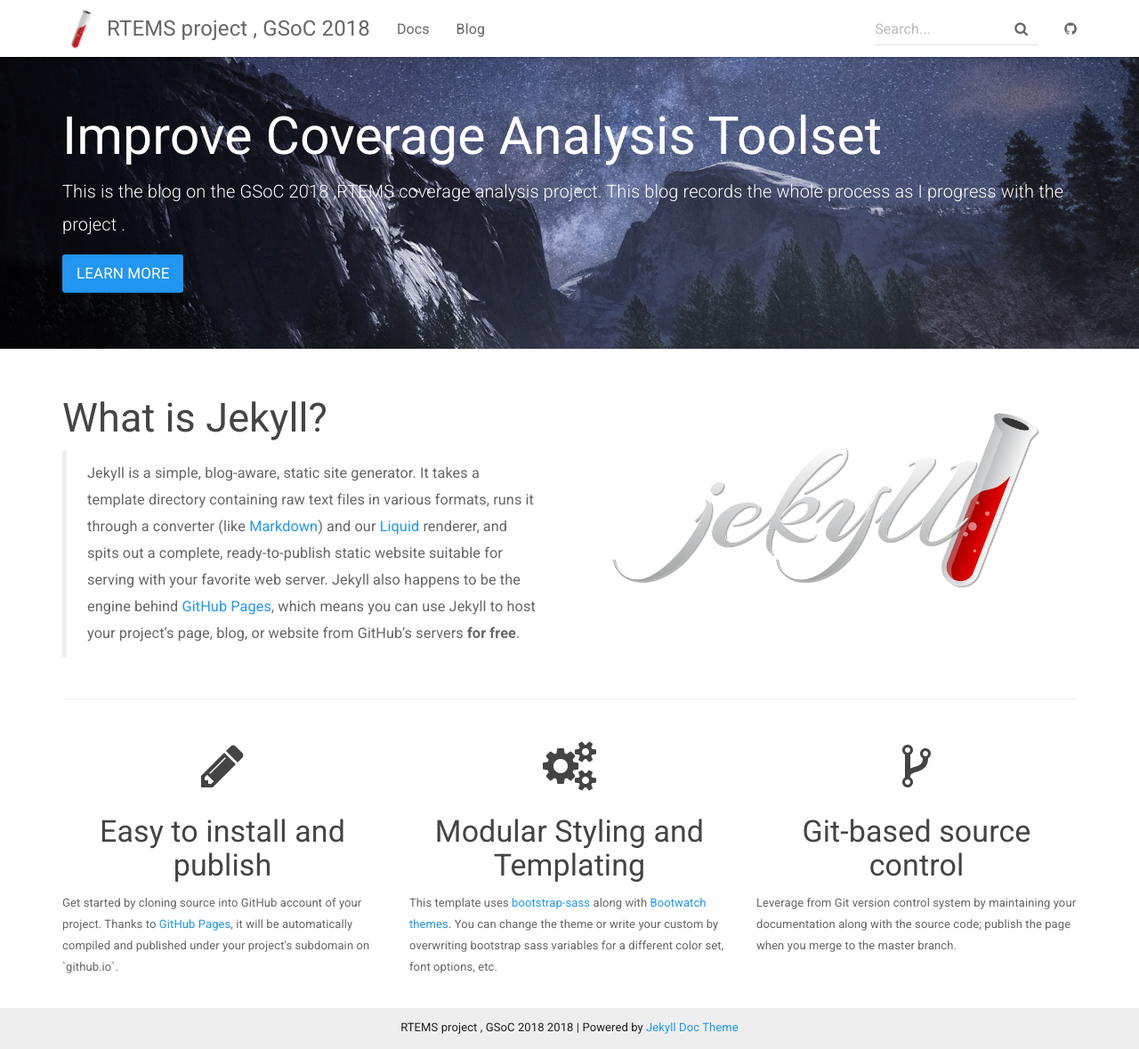
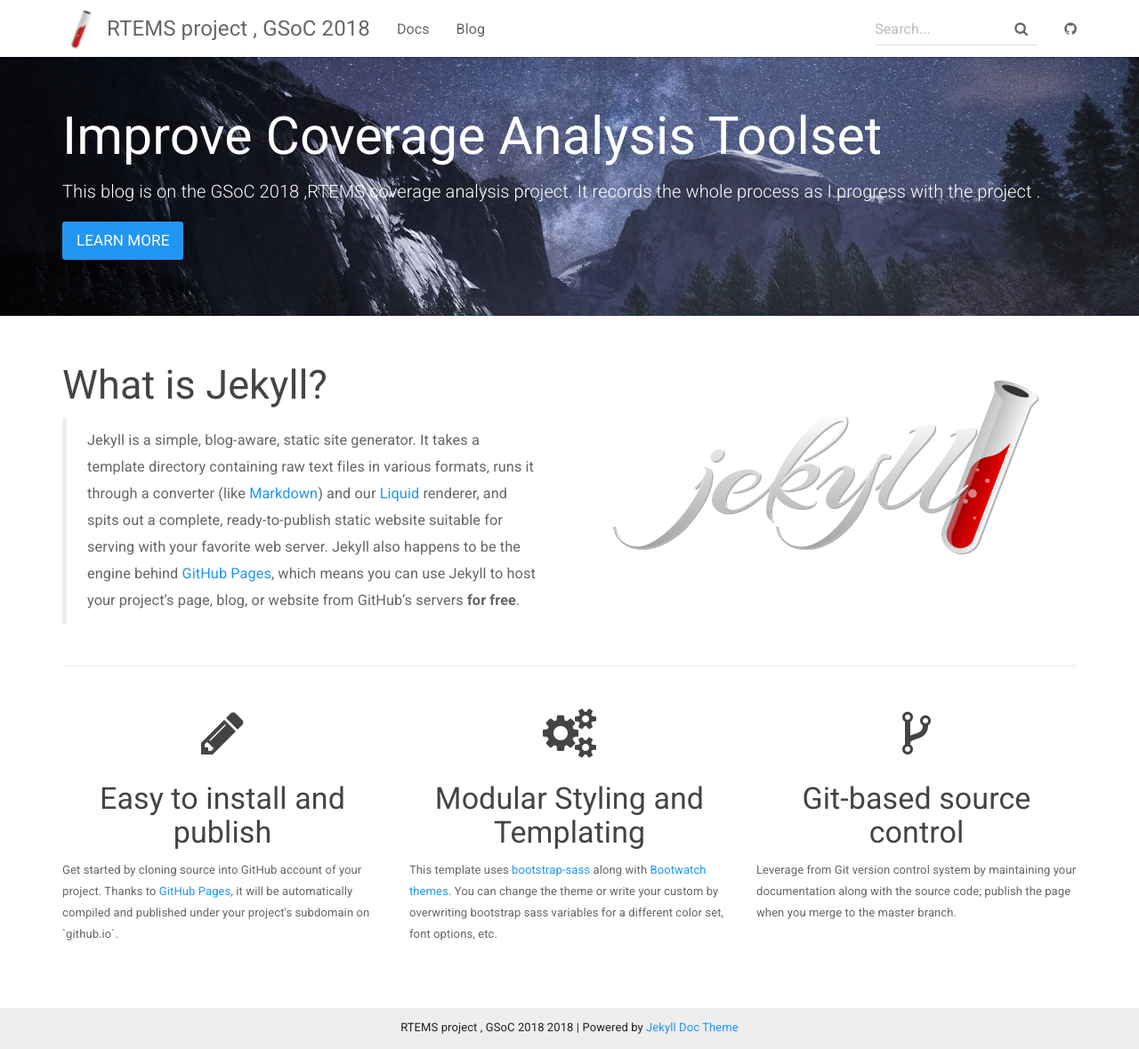
Before and after one commit to thelunatic/rtems_gsoc18, a Jekyll site: the page built from index.html, in a window 1280 px wide and 1179 px high. Shown: the whole window at 89% size. Built offline with Jekyll 4.4.1, drawn with Linux system fonts in a browser that asks for light colours; nearby versions of some CDN libraries.

Commit message:
Update index.html

```diff
--- a/index.html
+++ b/index.html
@@ -5,7 +5,7 @@
 <div class="header-container jumbotron">
     <div class="container">
         <h1>Improve Coverage Analysis Toolset</h1>
-        <p>This is the blog on the GSoC 2018 ,RTEMS coverage analysis project. This blog records the whole process as I
+        <p>This blog is on the GSoC 2018 ,RTEMS coverage analysis project. It records the whole process as I
         progress with the project .</p>
         <p><a class="btn btn-primary btn-lg" href="{{ "/docs/home/" | prepend: site.baseurl }}" role="button">Learn more</a></p>
     </div>
```
